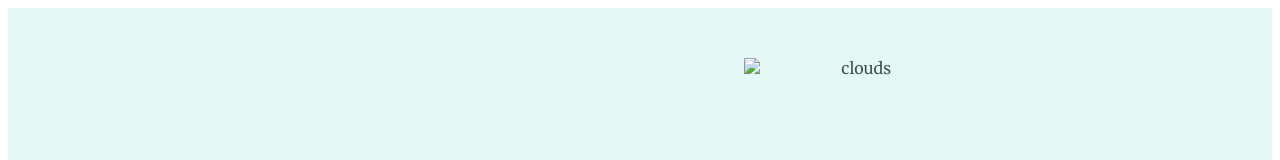
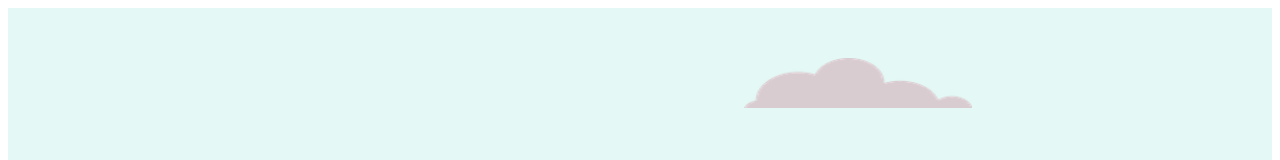
Before and after one commit to Surya-0007/Web-dev, a plain HTML site: page index.html in a window 1280 px wide. Shown: the top 160 px of the page. Drawn offline with Linux system fonts and the light colour scheme; files whose address does not match are found by name.

Commit message:
Update index.html

```diff
--- a/index.html
+++ b/index.html
@@ -12,7 +12,7 @@
   <body>
 
     <div class="top-container">
-      <img class="top-cloud" src="My Site\images\cloud.png" alt="clouds">
+      <img class="top-cloud" src="images\cloud.png" alt="clouds">
       <h1>I am Surya</h1>
       <h2>A <span>Dev</span>eloper</h2>
       <img class="bottom-cloud" src="My Site\images\cloud.png" alt="clouds">
```
